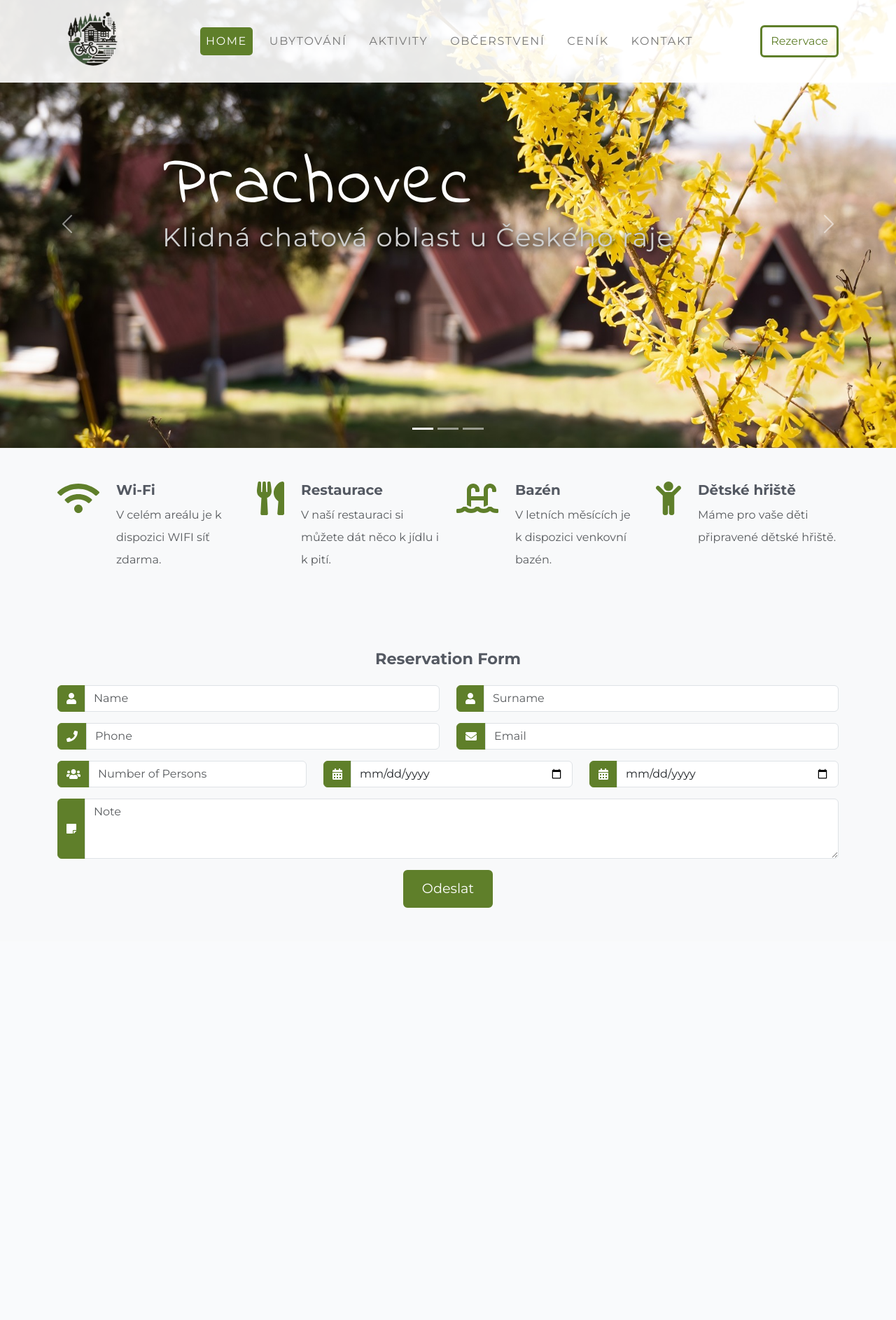
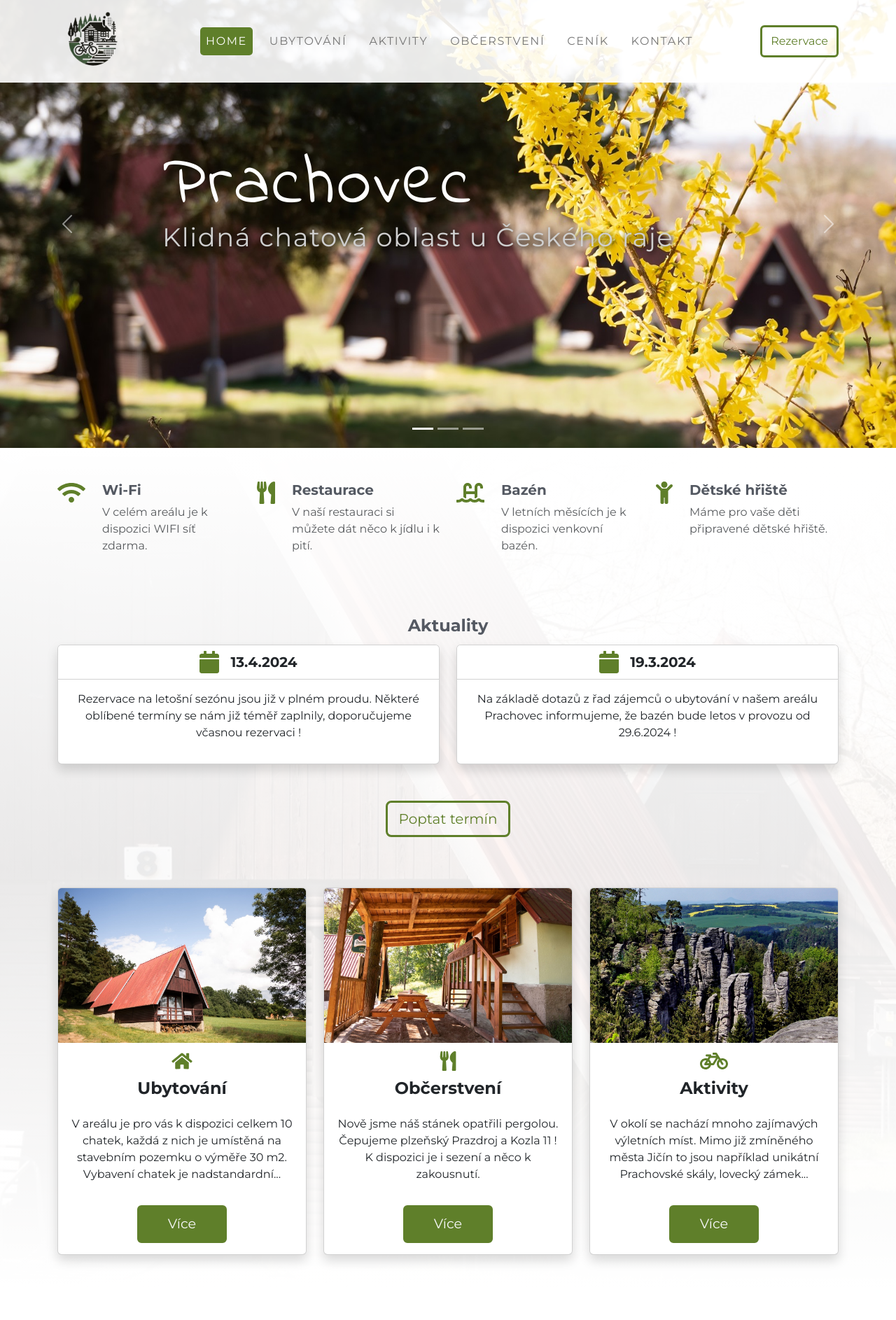
Before and after one commit to syny-o/prachovec, a Django app: page / in a window 1280 px wide. Shown: the top 1886 px of the page at 70% size. Before the commit the page ends 1297 px from the top, so only its background shows below. Run offline with Django 5.2, Linux system fonts and the light colour scheme; some libraries are stand-ins or nearby versions.

Commit message:
second part

```diff
--- /dev/null
+++ b/prachovec/mysite/templates/mysite/base/base.html
@@ -0,0 +1,27 @@
+{% load static %}
+
+<!DOCTYPE html>
+<html lang="cz">
+
+<head>
+  <meta charset="utf-8" />
+  <meta name="viewport" content="width=device-width, initial-scale=1" />
+  <title>Prachovec</title>
+  <link href="{% static 'css/bootstrap.min.css' %}" rel="stylesheet" />
+  <link href="{% static 'css/style.css' %}" rel="stylesheet" />
+  <link href="{% static 'css/style-mobile.css' %}" rel="stylesheet" />
+  <link href="{% static 'css/style-animations.css' %}" rel="stylesheet" />
+</head>
+
+<body>
+
+  {% include 'mysite/base/header.html' %}
+  {% block content %}{% endblock %}
+  {% include 'mysite/base/footer.html' %}
+
+  <script src="{% static 'js/bootstrap.bundle.min.js' %}"></script>
+
+  <script src="https://use.fontawesome.com/releases/v5.5.0/js/all.js"></script>
+</body>
+
+</html>
--- /dev/null
+++ b/prachovec/mysite/templates/mysite/base/footer.html
@@ -0,0 +1,106 @@
+{% load static %}
+
+<footer class="bg-light pt-5">
+    <div class="container">
+        <div class="map-legend">
+            <div class="row text-center p-3 m-3">
+                <div class="col-lg-3 border-end p-0">
+                    <a href="#">
+                        <p><b>H</b>ome</p>
+                    </a>
+                    <a href="accommodation.html">
+                        <p><b>U</b>bytování</p>
+                    </a>
+                    <a href="activities.html">
+                        <p><b>A</b>ktivity</p>
+                    </a>
+                    <a href="restaurant.html">
+                        <p><b>O</b>bčerstvení</p>
+                    </a>
+                    <a href="accommodation.html#price-list">
+                        <p><b>C</b>eník</p>
+                    </a>
+                    <a href="contact.html">
+                        <p><b>K</b>ontakt</p>
+                    </a>
+                </div>
+                <div class="col-lg-3 border-end p-0">
+                    <div class="row">
+                        <div class="col-md-12 p-0">
+                            <i class="fas fa-phone" data-fa-transform="shrink-3 up-0 left-0"></i>
+                        </div>
+                        <div class="col-md-12 text-center p-0">
+                            <p>+420 704 170 710</p>
+                        </div>
+                    </div>
+                    <div class="row">
+                        <div class="col-md-12 p-0">
+                            <i class="fas fa-envelope" data-fa-transform="shrink-1 up-0 left-0"></i>
+                        </div>
+                        <div class="col-md-12 text-center p-0">
+                            <p>prachovec@gmail.com</p>
+                        </div>
+                    </div>
+                    <div class="row">
+                        <div class="col-md-12 p-0">
+                            <i class="fas fa-clock" data-fa-transform="shrink-1 up-0 left-0"></i>
+                        </div>
+                        <div class="col-md-12 text-center p-0">
+                            <p>8:00 - 18:00</p>
+                        </div>
+                    </div>
+                </div>
+                <div class="col-lg-3 border-end p-0">
+                    <div class="row">
+                        <div class="col-md-12 p-0">
+                            <i class="fas fa-calendar-alt" data-fa-transform="shrink-0 up-0 left-0"></i>
+                        </div>
+                        <div class="col-md-12 text-center p-0">
+                            <p>1.května - 15.října</p>
+                        </div>
+                    </div>
+                    <div class="row">
+                        <div class="col-md-12 p-0">
+                            <i class="fas fa-map-marker-alt" data-fa-transform="shrink-0 up-0 left-0"></i>
+                        </div>
+                        <div class="col-md-12 text-center p-0">
+                            <p>Dřevěnice u Jičína</p>
+
+                        </div>
+                    </div>
+                    <div class="row">
+                        <div class="col-md-12 p-0">
+                            <i class="fas fa-location-arrow" data-fa-transform="shrink-0 up-0 left-0"></i>
+                        </div>
+                        <div class="col-md-12 text-center p-0">
+                            <p>50.4551022N, 15.4504842E</p>
+
+                        </div>
+                    </div>
+                </div>
+                <div class="col-lg-3 p-0">
+                    <p><b>Provozovatel</b></p>
+                    <p>PRACHOVEC s.r.o.</p>
+                    <p>Palackého 2131/23</p>
+                    <p>466 01</p>
+                    <p>Jablonec nad Nisou</p>
+                </div>
+            </div>
+        </div>
+        <div class="row justify-content-center p-3">
+            <!-- <div class="col-md-12 text-center address">
+                      <p><b>Provozovatel</b></p>
+                      <p>PRACHOVEC s.r.o.</p>
+                      <p>Palackého 2131/23</p>
+                      <p>46601 Jablonec nad Nisou</p>
+
+                  </div> -->
+            <div class="col-md-12 text-center">
+                <img src="{% static 'img/logoprachovec_tr.png' %}" width="100">
+            </div>
+            <div class="col-md-12 text-center copyright">
+                <p>&copy; 2020-2024 Prachovec s.r.o. | made by O. Synek</p>
+            </div>
+        </div>
+    </div>
+</footer>
--- a/prachovec/mysite/templates/mysite/base/header.html
+++ b/prachovec/mysite/templates/mysite/base/header.html
@@ -1,38 +1,12 @@
 {% load static %}
-
-<!DOCTYPE html>
-<html lang="cz">
-  <head>
-    <meta charset="utf-8" />
-    <meta name="viewport" content="width=device-width, initial-scale=1" />
-    <title>Prachovec</title>
-    <link href="{% static 'css/bootstrap.min.css' %}" rel="stylesheet" />
-    <link href="{% static 'css/style.css' %}" rel="stylesheet" />
-    <link href="{% static 'css/style-mobile.css' %}" rel="stylesheet" />
-    <link href="{% static 'css/style-animations.css' %}" rel="stylesheet" />
-  </head>
-  <body>
-    <!--Start Navigation -->
-    <nav
-      class="navbar navbar-expand-lg navbar-dark bg-dark justify-content-center fixed-top p-1"
-    >
+<header>
+    <nav class="navbar navbar-expand-lg navbar-dark bg-dark justify-content-center fixed-top p-1">
         <div class="container">
-        <a href="#"
-          ><img
-            class="navbar-brand"
-            width="100"
-            src=" {% static 'img/logoprachovec_tr.png' %}"
-            alt="logo"
-        /></a>
-        <button
-          class="navbar-toggler"
-          type="button"
-          data-bs-toggle="collapse"
-          data-bs-target="#navbarSupportedContent"
-          aria-controls="navbarSupportedContent"
-          aria-expanded="false"
-          aria-label="Toggle navigation"
-        >
+            <a href="#"><img class="navbar-brand" width="100" src=" {% static 'img/logoprachovec_tr.png' %}"
+                    alt="logo" /></a>
+            <button class="navbar-toggler" type="button" data-bs-toggle="collapse"
+                data-bs-target="#navbarSupportedContent" aria-controls="navbarSupportedContent" aria-expanded="false"
+                aria-label="Toggle navigation">
                 <span class="navbar-toggler-icon"></span>
             </button>
 
@@ -57,23 +31,12 @@
                         <a class="nav-link" href="contact.html">Kontakt</a>
                     </li>
                 </ul>
-          <a class="text-decoration-none" href="accommodation.html#reservation"
-            ><button
+                <a class="text-decoration-none" href="accommodation.html#reservation"><button
                         class="btn btn-outline-light btn-secondary d-none d-lg-block navbar-text"
-              href="accommodation.html#reservation"
-            >
+                        href="accommodation.html#reservation">
                         Rezervace
-            </button></a
-          >
+                    </button></a>
             </div>
         </div>
     </nav>
-    <!--End Navigation -->
-
-    {% block content %}{% endblock %}
-
-    <script src="{% static 'js/bootstrap.bundle.min.js' %}"></script>
-
-    <script src="https://use.fontawesome.com/releases/v5.5.0/js/all.js"></script>
-  </body>
-</html>
+</header>
--- a/prachovec/mysite/templates/mysite/home.html
+++ b/prachovec/mysite/templates/mysite/home.html
@@ -1,7 +1,13 @@
-{% extends "mysite/base/header.html" %} {% block content %}
-<!-- Hero Section -->
-{% include "mysite/home/hero.html" %} {% include "mysite/home/icons.html" %}
-{%include "mysite/home/contact_form.html" %}
+{% extends "mysite/base/base.html" %}
 
-<!-- End Hero Section -->
+{% block content %}
+
+{% include "mysite/home/hero.html" %}
+<div id="background">
+    {% include "mysite/home/icons.html" %}
+    {% include "mysite/home/news.html" %}
+    {% include "mysite/home/cards.html" %}
+</div>
+{% include "mysite/home/map.html" %}
+
 {% endblock %}
--- /dev/null
+++ b/prachovec/mysite/templates/mysite/home/cards.html
@@ -0,0 +1,58 @@
+{% load static %}
+
+<section id="cards" class="pb-5">
+    <div class="container">
+        <div class="row">
+
+            <div class="col-lg-4" data-aos="fade-in" data-aos-delay="300">
+                <div class="card card-accommodation shadow">
+                    <img src="{% static 'img/ubytovani.jpg' %}" class="card-img-top" alt="...">
+                    <div class="card-body text-center">
+                        <i class="fas fa-home fa-2x text-primary" data-fa-transform="shrink-3 up-3"></i>
+                        <h2><b>Ubytování</b></h2>
+                        <p class="card-text d-flex align-items-center">V areálu je pro vás k dispozici celkem 10 chatek,
+                            každá z nich je umístěná
+                            na stavebním pozemku o výměře 30 m2. Vybavení chatek je nadstandardní...</p>
+                        <a href="accommodation.html"><button class="btn btn-outline-light btn-primary"
+                                href="accommodation.html">Více</button></a>
+                    </div>
+                </div>
+            </div>
+
+            <div class="col-lg-4" data-aos="fade-in" data-aos-delay="300">
+                <div class="card card-restaurant shadow">
+                    <img src="{% static 'img/restaurace.jpg' %}" class="card-img-top" alt="...">
+                    <div class="card-body text-center">
+                        <i class="fas fa-utensils fa-2x text-primary" data-fa-transform="shrink-2 up-3"></i>
+                        <h2><b>Občerstvení</b></h2>
+                        <p class="card-text d-flex align-items-center">Nově jsme náš stánek opatřili pergolou. Čepujeme
+                            plzeňský Prazdroj a
+                            Kozla
+                            11 ! K dispozici je i sezení a něco k zakousnutí.</p>
+                        <a href="restaurant.html"><button class="btn btn-outline-light btn-primary"
+                                href="restaurant.html">Více</button></a>
+                    </div>
+                </div>
+            </div>
+
+            <div class="col-lg-4" data-aos="fade-in" data-aos-delay="300">
+                <div class="card card-activities shadow">
+                    <img src="{% static 'img/prachovskeskaly.jpg' %}" class="card-img-top" alt="...">
+                    <div class="card-body text-center">
+                        <i class="fas fa-bicycle fa-2x text-primary" data-fa-transform="shrink-0 up-3"></i>
+                        <h2><b>Aktivity</b></h2>
+                        <p class="card-text d-flex align-items-center">V okolí se nachází mnoho zajímavých výletních
+                            míst. Mimo již zmíněného
+                            města
+                            Jičín to jsou například unikátní Prachovské skály, lovecký zámek...</p>
+                        <a href="activities.html"><button class="btn btn-outline-light btn-primary"
+                                href="#course">Více</button></a>
+                    </div>
+                </div>
+            </div>
+
+
+
+        </div>
+    </div>
+</section>
--- a/prachovec/mysite/templates/mysite/home/hero.html
+++ b/prachovec/mysite/templates/mysite/home/hero.html
@@ -1,49 +1,25 @@
-{% load static %}
-
 <section class="landing" data-aos="fade-in" data-aos-delay="400">
   <div id="carouselExampleIndicators" class="carousel slide h-100">
     <div class="carousel-indicators">
-      <button
-        type="button"
-        data-bs-target="#carouselExampleIndicators"
-        data-bs-slide-to="0"
-        class="active"
-        aria-current="true"
-        aria-label="Slide 1"
-      ></button>
-      <button
-        type="button"
-        data-bs-target="#carouselExampleIndicators"
-        data-bs-slide-to="1"
-        aria-label="Slide 2"
-      ></button>
-      <button
-        type="button"
-        data-bs-target="#carouselExampleIndicators"
-        data-bs-slide-to="2"
-        aria-label="Slide 3"
-      ></button>
+      <button type="button" data-bs-target="#carouselExampleIndicators" data-bs-slide-to="0" class="active"
+        aria-current="true" aria-label="Slide 1"></button>
+      <button type="button" data-bs-target="#carouselExampleIndicators" data-bs-slide-to="1"
+        aria-label="Slide 2"></button>
+      <button type="button" data-bs-target="#carouselExampleIndicators" data-bs-slide-to="2"
+        aria-label="Slide 3"></button>
     </div>
     <div class="carousel-inner h-100">
       <div class="carousel-item active carousel-item1 h-100"></div>
       <div class="carousel-item carousel-item2 h-100"></div>
       <div class="carousel-item carousel-item3 h-100"></div>
     </div>
-    <button
-      class="carousel-control-prev"
-      type="button"
-      data-bs-target="#carouselExampleIndicators"
-      data-bs-slide="prev"
-    >
+    <button class="carousel-control-prev" type="button" data-bs-target="#carouselExampleIndicators"
+      data-bs-slide="prev">
       <span class="carousel-control-prev-icon" aria-hidden="true"></span>
       <span class="visually-hidden">Previous</span>
     </button>
-    <button
-      class="carousel-control-next"
-      type="button"
-      data-bs-target="#carouselExampleIndicators"
-      data-bs-slide="next"
-    >
+    <button class="carousel-control-next" type="button" data-bs-target="#carouselExampleIndicators"
+      data-bs-slide="next">
       <span class="carousel-control-next-icon" aria-hidden="true"></span>
       <span class="visually-hidden">Next</span>
     </button>
--- a/prachovec/mysite/templates/mysite/home/icons.html
+++ b/prachovec/mysite/templates/mysite/home/icons.html
@@ -1,9 +1,9 @@
-<section class="icons bg-light pb-5">
-  <div class="container pt-5">
+<section id="icons" class=" py-5">
+  <div class="container">
     <div class="row">
       <!-- Icon 1 -->
       <div class="col-md-3 d-flex gap-4">
-        <i class="fas fa-wifi fa-3x text-primary"></i>
+        <i class="fas fa-wifi fa-2x text-primary"></i>
         <div>
           <h5 class="fw-bold">Wi-Fi</h5>
           <p class="text-muted">
@@ -13,7 +13,7 @@
       </div>
       <!-- Icon 2 -->
       <div class="col-md-3 d-flex gap-4">
-        <i class="fas fa-utensils fa-3x text-primary"></i>
+        <i class="fas fa-utensils fa-2x text-primary"></i>
         <div>
           <h5 class="fw-bold">Restaurace</h5>
           <p class="text-muted">
@@ -23,7 +23,7 @@
       </div>
       <!-- Icon 3 -->
       <div class="col-md-3 d-flex gap-4">
-        <i class="fas fa-swimming-pool fa-3x text-primary"></i>
+        <i class="fas fa-swimming-pool fa-2x text-primary"></i>
         <div>
           <h5 class="fw-bold">Bazén</h5>
           <p class="text-muted">
@@ -33,7 +33,7 @@
       </div>
       <!-- Icon 4 -->
       <div class="col-md-3 d-flex gap-4">
-        <i class="fas fa-child fa-3x text-primary"></i>
+        <i class="fas fa-child fa-2x text-primary"></i>
         <div>
           <h5 class="fw-bold">Dětské hřiště</h5>
           <p class="text-muted">Máme pro vaše děti připravené dětské hřiště.</p>
--- /dev/null
+++ b/prachovec/mysite/templates/mysite/home/map.html
@@ -0,0 +1,13 @@
+<section id="contact-map" class="bg-light mt-5">
+
+
+    <div class="map w-100">
+
+
+
+        <iframe class="w-100"
+            src="https://www.google.com/maps/embed?pb=!1m14!1m8!1m3!1d10160.957675241852!2d15.4509624!3d50.4552662!3m2!1i1024!2i768!4f13.1!3m3!1m2!1s0x0%3A0x4ac8fbb52da0f89a!2sChatov%C3%BD%20are%C3%A1l%20PRACHOVEC!5e0!3m2!1scs!2scz!4v1590756060931!5m2!1scs!2scz"
+            width="600" height="450" frameborder="0" style="border:0;" allowfullscreen="" aria-hidden="false"
+            tabindex="0"></iframe>
+    </div>
+</section>
--- /dev/null
+++ b/prachovec/mysite/templates/mysite/home/news.html
@@ -0,0 +1,44 @@
+<section id="news" class=" py-4">
+
+    <div class="container">
+        <h2>Aktuality</h2>
+        <div class="row">
+
+            <div class="col-md-6" data-aos="fade-in" data-aos-delay="300">
+                <div class="card shadow my-1">
+                    <div class="card-header bg-white d-flex justify-content-center align-items-center gap-3">
+                        <i class="fa fa-calendar text-primary fa-2x"></i>
+                        <h5 class="title m-0"><b>13.4.2024</b></h5>
+                    </div>
+                    <div class="card-body text-center">
+
+                        <p>Rezervace na letošní sezónu jsou již v plném proudu. Některé oblíbené termíny se nám již
+                            téměř zaplnily, doporučujeme včasnou rezervaci !</p>
+                    </div>
+                </div>
+            </div>
+
+            <div class="col-md-6" data-aos="fade-in" data-aos-delay="300">
+                <div class="card shadow my-1">
+                    <div class="card-header bg-white d-flex justify-content-center align-items-center gap-3">
+                        <i class="fa fa-calendar text-primary fa-2x"></i>
+                        <h5 class="title m-0"><b>19.3.2024</b></h5>
+                    </div>
+                    <div class="card-body text-center">
+
+                        <p>Na základě dotazů z řad zájemců o ubytování v našem areálu Prachovec informujeme, že bazén
+                            bude letos v provozu od 29.6.2024 !</p>
+                    </div>
+                </div>
+            </div>
+
+
+
+        </div>
+    </div>
+
+    <div class="m-5 d-flex justify-content-center">
+        <button class="btn btn-lg btn-secondary">Poptat termín</button>
+    </div>
+
+</section>
--- a/prachovec/static/css/style.css
+++ b/prachovec/static/css/style.css
@@ -39,6 +39,12 @@ html {
   color: var(--primary-color) !important;
 }
 
+#introduction b {
+  background-color: var(--primary-color);
+  color: #fff;
+  padding: 2px 5px;
+}
+
 body {
   overflow-x: hidden;
   /*font-family: 'Lato', sans-serif;*/
@@ -49,7 +55,7 @@ body {
 p {
   font-size: 1rem;
   font-weight: 400;
-  line-height: 2;
+  line-height: 1.5;
 }
 
 h1 {
@@ -59,7 +65,7 @@ h1 {
 }
 
 h2 {
-  font-size: 1.4rem;
+  font-size: 1.5rem;
   font-weight: 600;
   letter-spacing: normal;
   /* text-transform: uppercase; */
@@ -184,8 +190,58 @@ h2 {
 
 /* -----------------  Hero section End ----------------- */
 
+#background {
+  background: linear-gradient(
+      rgba(255, 255, 255),
+      rgba(255, 255, 255, 0.9),
+      rgba(255, 255, 255)
+    ),
+    url(../img/banner3.jpg) center no-repeat;
+  background-size: cover;
+}
+
+.card-text {
+  height: 8rem;
+}
+
+/* ----------------- Form section Start ---------------- */
+
 .input-group-text {
   background-color: var(--primary-color);
   color: #fff;
   border-color: var(--primary-color);
 }
+
+/* ----------------- Form section End ---------------- */
+
+/* ----------------- Footer section Start ---------------- */
+
+footer a {
+  color: #5f7f2a;
+}
+
+footer a:hover {
+  color: #cecece;
+  text-decoration: none;
+}
+
+footer .svg-inline--fa {
+  color: #5f7f2a;
+  font-size: 1.2rem;
+}
+
+footer b {
+  padding: 2px;
+  background-color: #5f7f2a;
+  color: #fff;
+}
+
+footer .address {
+  margin-bottom: 2rem;
+}
+
+footer .address p {
+  padding: 0;
+  margin: 0;
+  color: #cecece;
+}
```
Also changed, not shown: prachovec/mysite/templates/mysite/home/introduction.html (added, +18 -0 lines), prachovec/static/img/prachovskeskaly.jpg (added), prachovec/static/img/restaurace.jpg (added), prachovec/static/img/ubytovani.jpg (added). Lines whose indentation alone changed are shown as unchanged.
